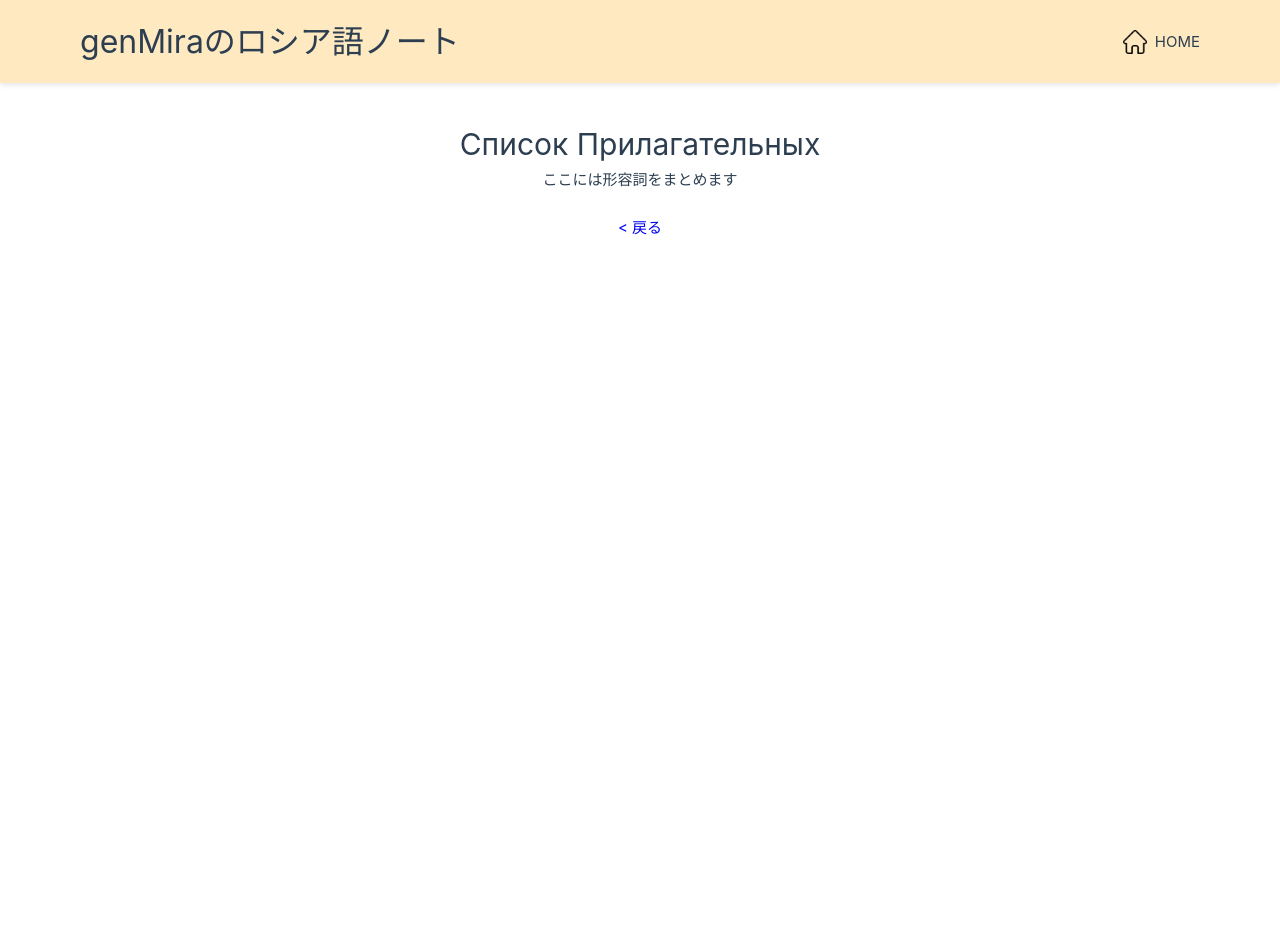
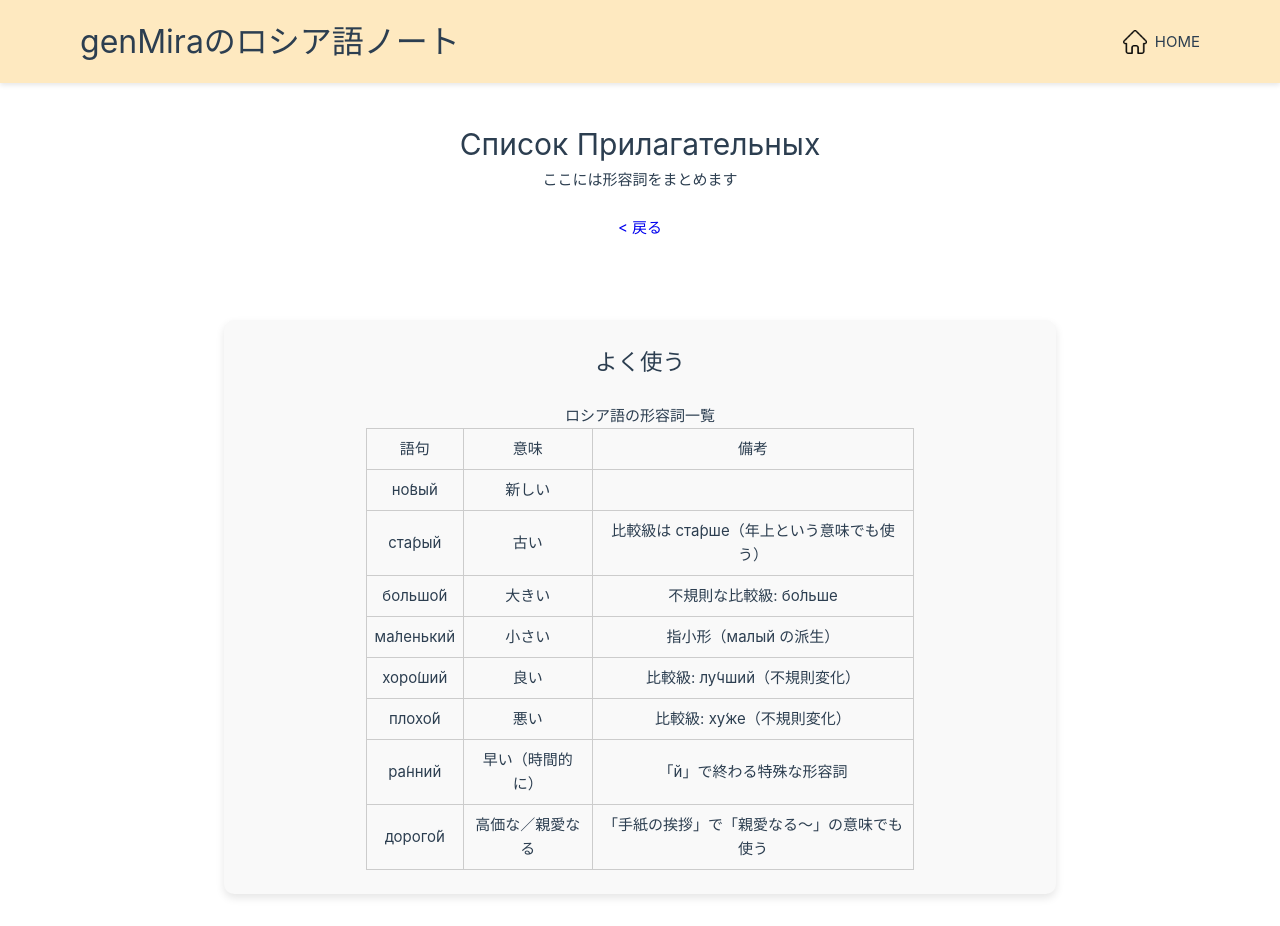
Before and after one commit to GenMira/LearnRussian, a Vue app: page /LearnRussian/vocabulary/adjective in a window 1280 px wide. Before the commit the page ends 800 px from the top, so only its background shows below. Built offline with nearby package versions, Linux system fonts and the light colour scheme.

Commit message:
形容詞

```diff
--- a/src/views/Vocabulary_adjective.vue
+++ b/src/views/Vocabulary_adjective.vue
@@ -8,4 +8,61 @@
     </router-link>
     <br>
   </div>
+  <div class="text-box">
+    <h2>よく使う</h2>
+    <br>
+    <table class="center-table">
+      <caption><b>ロシア語の形容詞一覧</b></caption>
+      <thead>
+        <tr>
+          <th>語句</th>
+          <th>意味</th>
+          <th>備考</th>
+        </tr>
+      </thead>
+      <tbody>
+        <tr>
+          <td>но́вый</td>
+          <td>新しい</td>
+          <td></td>
+        </tr>
+        <tr>
+          <td>ста́рый</td>
+          <td>古い</td>
+          <td>比較級は ста́рше（年上という意味でも使う）</td>
+        </tr>
+        <tr>
+          <td>большо́й</td>
+          <td>大きい</td>
+          <td>不規則な比較級: бо́льше</td>
+        </tr>
+        <tr>
+          <td>ма́ленький</td>
+          <td>小さい</td>
+          <td>指小形（малый の派生）</td>
+        </tr>
+        <tr>
+          <td>хоро́ший</td>
+          <td>良い</td>
+          <td>比較級: лу́чший（不規則変化）</td>
+        </tr>
+        <tr>
+          <td>плохо́й</td>
+          <td>悪い</td>
+          <td>比較級: ху́же（不規則変化）</td>
+        </tr>
+        <tr>
+          <td>ра́нний</td>
+          <td>早い（時間的に）</td>
+          <td>「й」で終わる特殊な形容詞</td>
+        </tr>
+        <tr>
+          <td>дорого́й</td>
+          <td>高価な／親愛なる</td>
+          <td>「手紙の挨拶」で「親愛なる〜」の意味でも使う</td>
+        </tr>
+      </tbody>
+    </table>
+
+  </div>
 </template>
```
